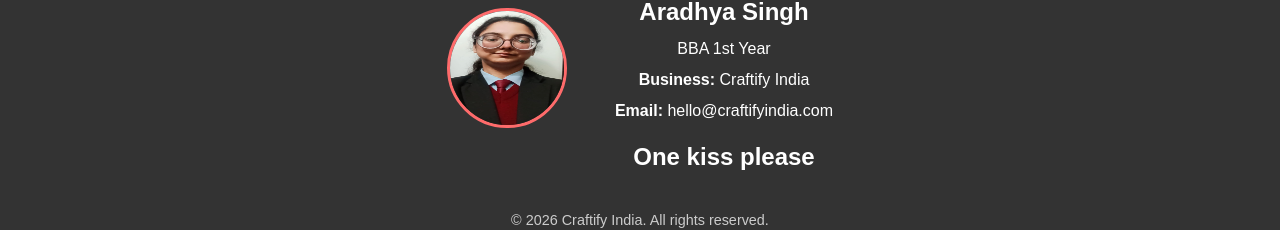
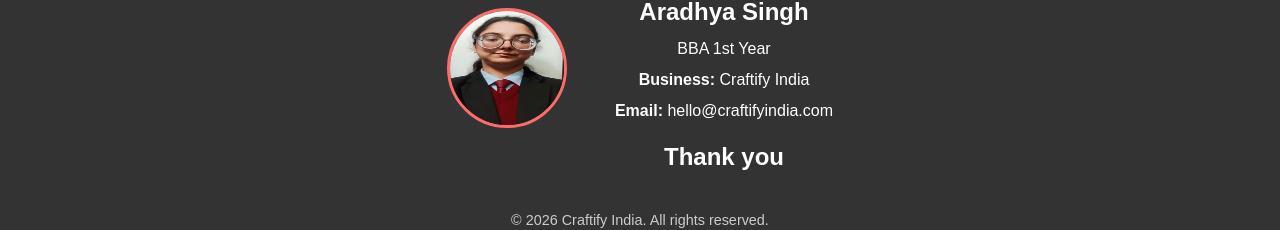
Before and after one commit to The-AradhyaSingh/Craftify-India, a plain HTML site: page index.html in a window 1280 px wide. Shown: the part 3521-3751 px from the top of the page. Drawn offline with Linux system fonts and the light colour scheme.

Commit message:
Update index.html

```diff
--- a/index.html
+++ b/index.html
@@ -154,7 +154,7 @@
             <p>BBA 1st Year</p>
             <p><strong>Business:</strong> Craftify India</p>
             <p><strong>Email:</strong> hello@craftifyindia.com</p>
-            <h3>One kiss please</h3>
+            <h3>Thank you </h3>
 
         </div>
 
```
